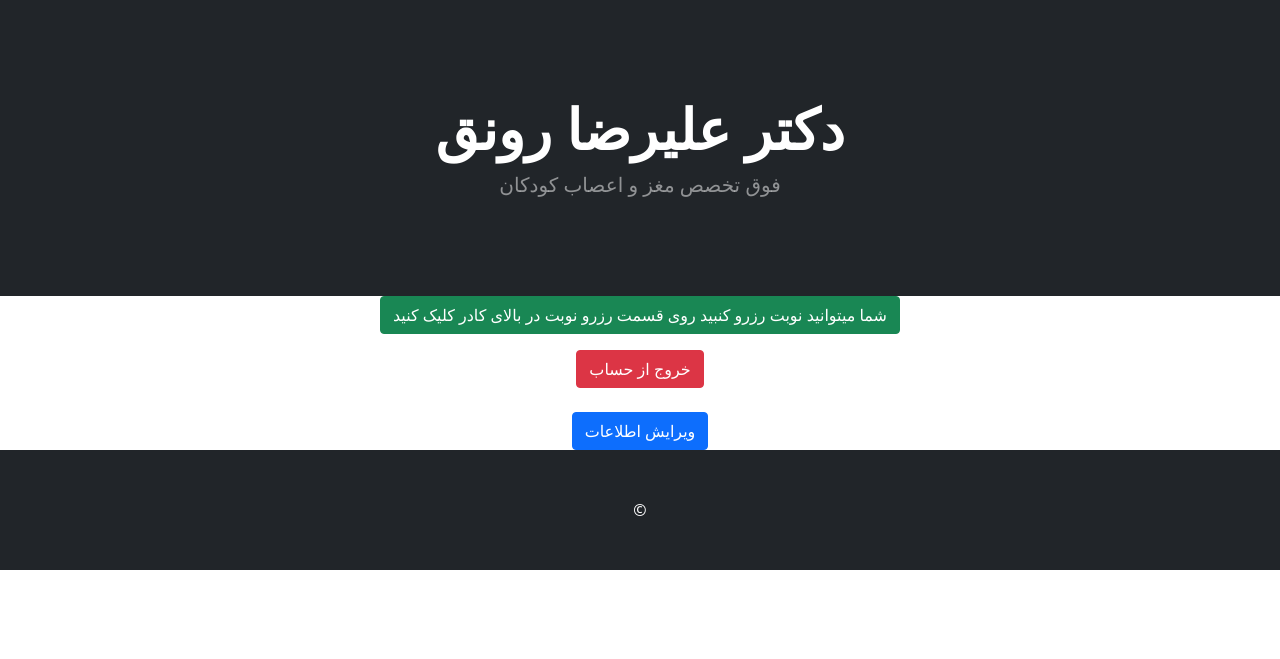
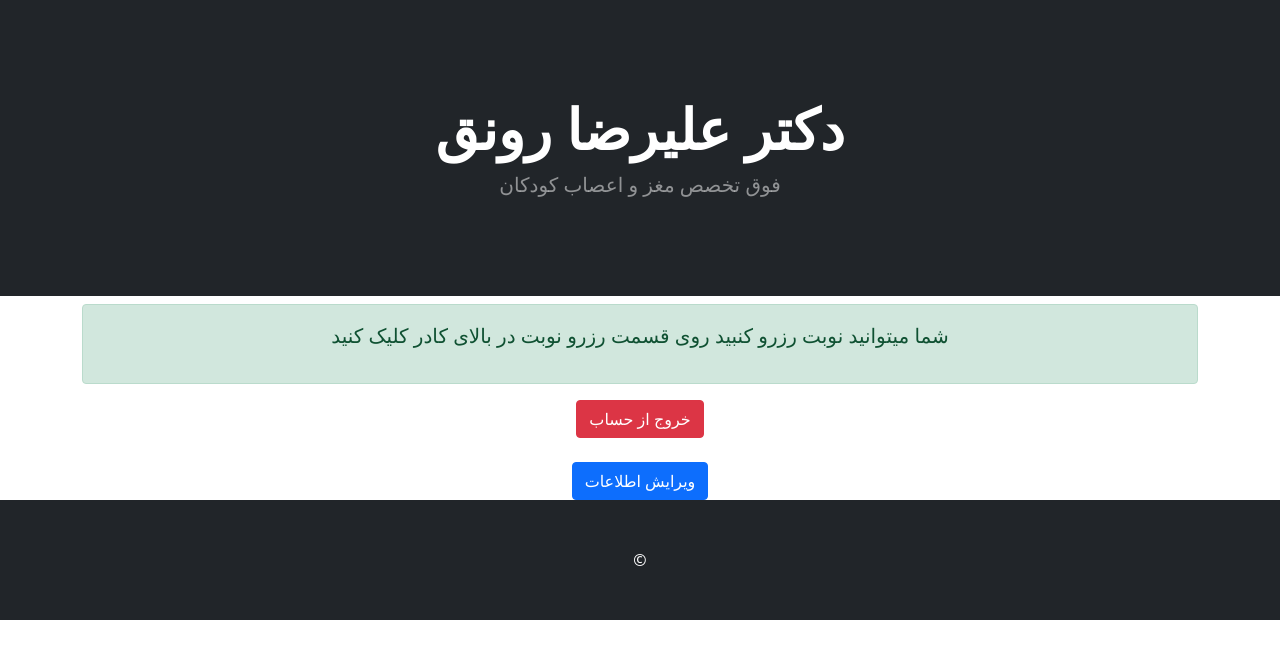
Before and after one commit to faridhaavasi/Turn_ratings, a Django app: page / in a window 1280 px wide. Shown: the part 57-716 px from the top of the page. Run offline with Django 4.2, Linux system fonts and the light colour scheme; the visitor is signed in with stand-in values (Sample User, id 1); some libraries are stand-ins or nearby versions.

Commit message:
edit ui final

```diff
--- a/templates/web/index.html
+++ b/templates/web/index.html
@@ -4,10 +4,18 @@
 
     <center>
         {% if request.user.is_authenticated %}
-            <p class="-align-center">
-                <button type="button" class="btn btn-success"> شما میتوانید نوبت رزرو کنبید
-                روی قسمت رزرو نوبت در بالای کادر کلیک کنید</button>
-            </p>
+            <div class="jumbotron jumbotron-fluid">
+                <div class="container">
+                    <h1 class="display-4"></h1>
+                   <div class="alert alert-success" role="alert">
+                    <p class="lead">  شما میتوانید نوبت رزرو کنبید
+                    روی قسمت رزرو نوبت در بالای کادر کلیک کنید
+                </p></p>
+                </div>
+            </div>
+
+
+
 
             <a href="{% url 'account:logout' %}">
                 <button type="button" class="btn btn-danger">خروج از حساب</button>
@@ -28,8 +36,7 @@
 
             <br>
             <a href="{% url 'account:register' %}">
-              <button type="button" class="btn btn-info">ثبت نام</button>
-
+                <button type="button" class="btn btn-info">ثبت نام</button>
 
 
             </a>
@@ -37,7 +44,7 @@
                 در غیر اینصورت ورود را بزنید
             </p>
             <a href="{% url 'account:login' %}">
-           <button type="button" class="btn btn-info">ورود</button>
+                <button type="button" class="btn btn-info">ورود</button>
             </a>
         {% endif %}
 
```
